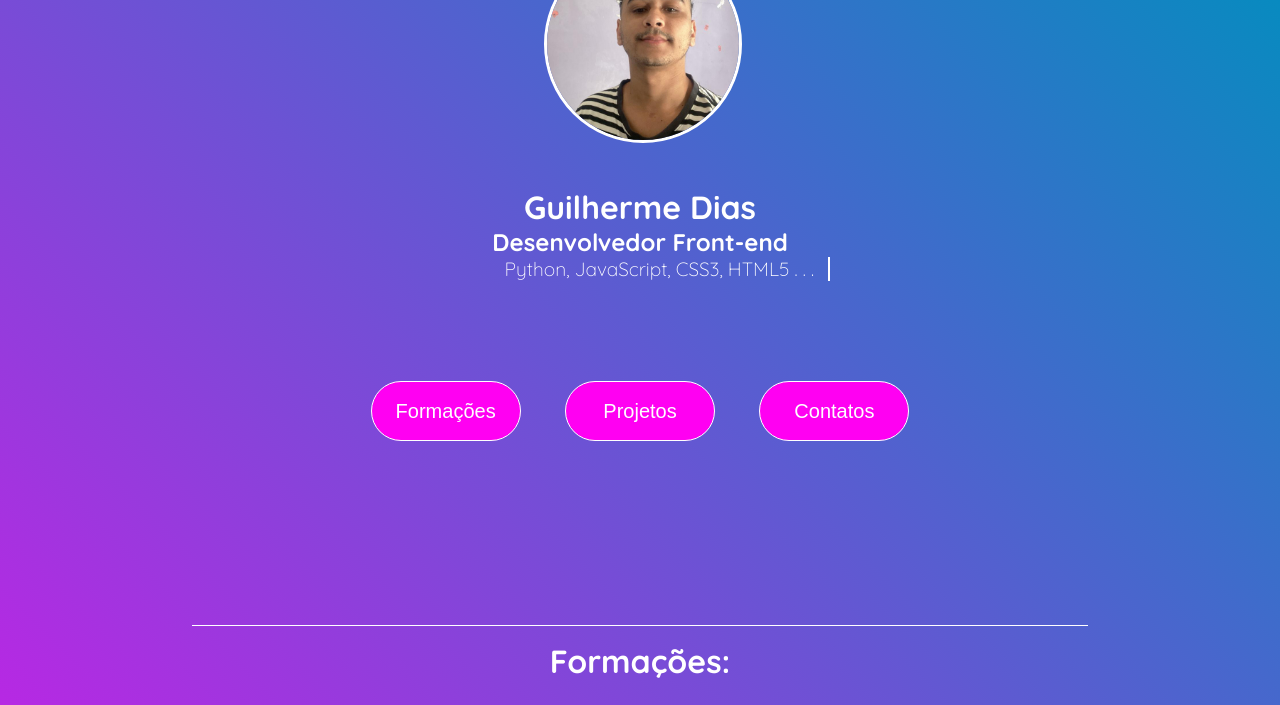
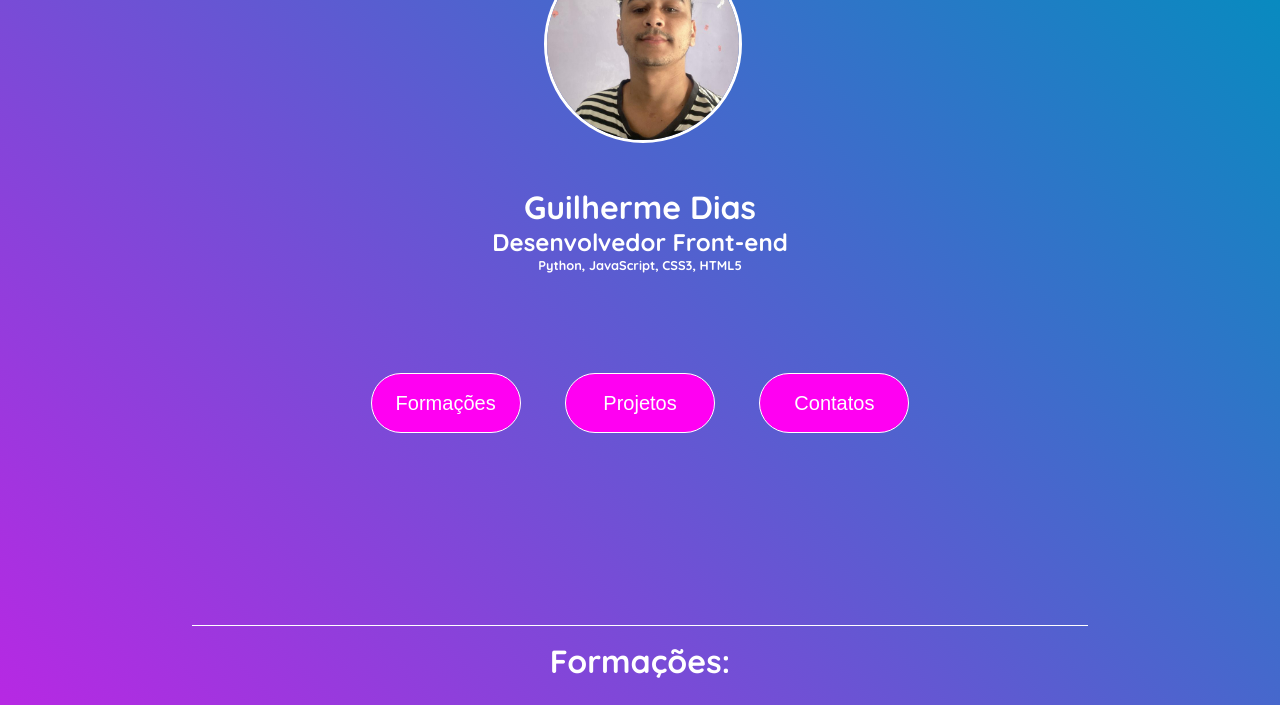
Before and after one commit to GuiLouise/Portfolio, a plain HTML site: page index.html in a window 1280 px wide. Shown: the part 95-800 px from the top of the page. Drawn offline with Linux system fonts and the light colour scheme.

Commit message:
Add files via upload

```diff
--- a/css/style.css
+++ b/css/style.css
@@ -139,38 +139,9 @@ a{
     text-align: center;
     margin: 0 auto;
 }
-.digitando{
-    width: 100%;
-    margin: 0 auto;
-    text-align: center;
-}
 
-.digitando h2{
-    margin: 0 auto;
-    font-size: 1.2rem;
-    font-weight: 100;
-    border-right: 2px solid white;
-
-    width: 30ch;
-    white-space: nowrap;
-    overflow: hidden;
-    animation: typing 5s steps(31),
-    blinking .5s step-end alternate;
-
-}
-
-@keyframes typing {
-    from{/*from*/
-        width: 0;
-    }
-
-}
-
-@keyframes blinking {
-    50%{
-        border-color: transparent;
-    }
-
+.perfil-skill{
+    font-size: .8rem;
 }
 
 .botoes{
--- a/index.html
+++ b/index.html
@@ -42,7 +42,7 @@
                 <h1>Guilherme Dias</h1>
                 <h2>Desenvolvedor Front-end</h2>
                 <div class="digitando">
-                    <h2>Python, JavaScript, CSS3, HTML5 . . .</h2> <!--31 caracteres-->
+                    <h2 class="perfil-skill">Python, JavaScript, CSS3, HTML5</h2> <!--31 caracteres-->
                 </div>
 
             </div>
```
